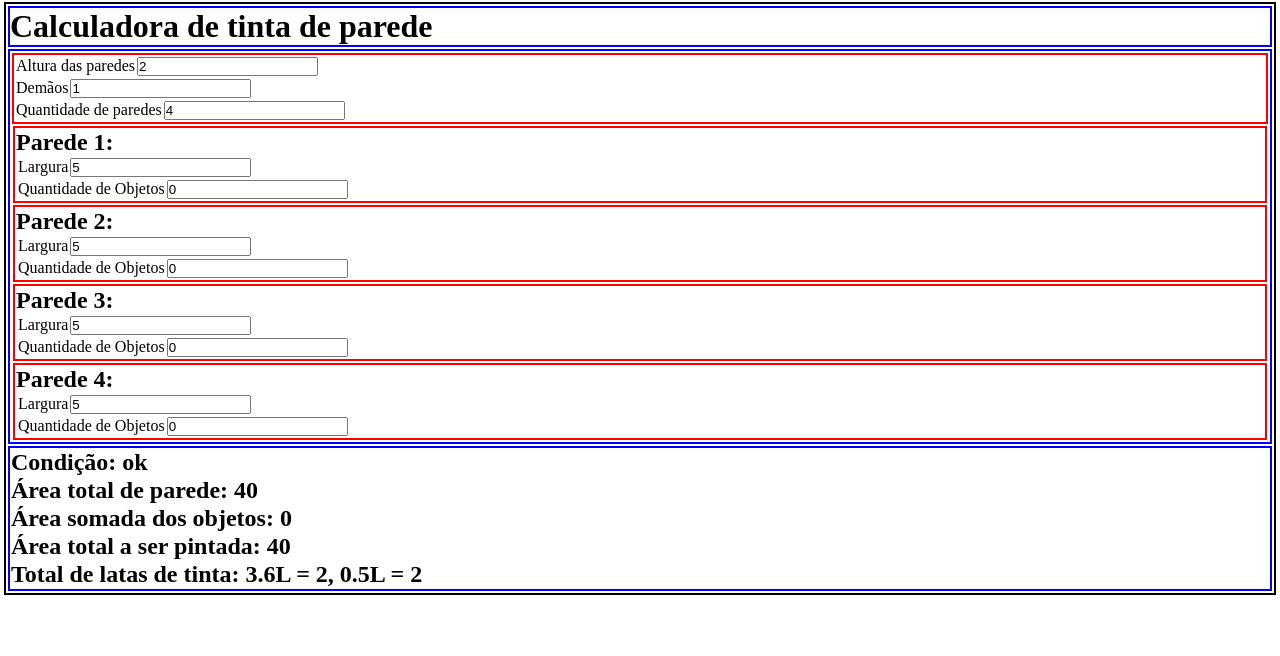
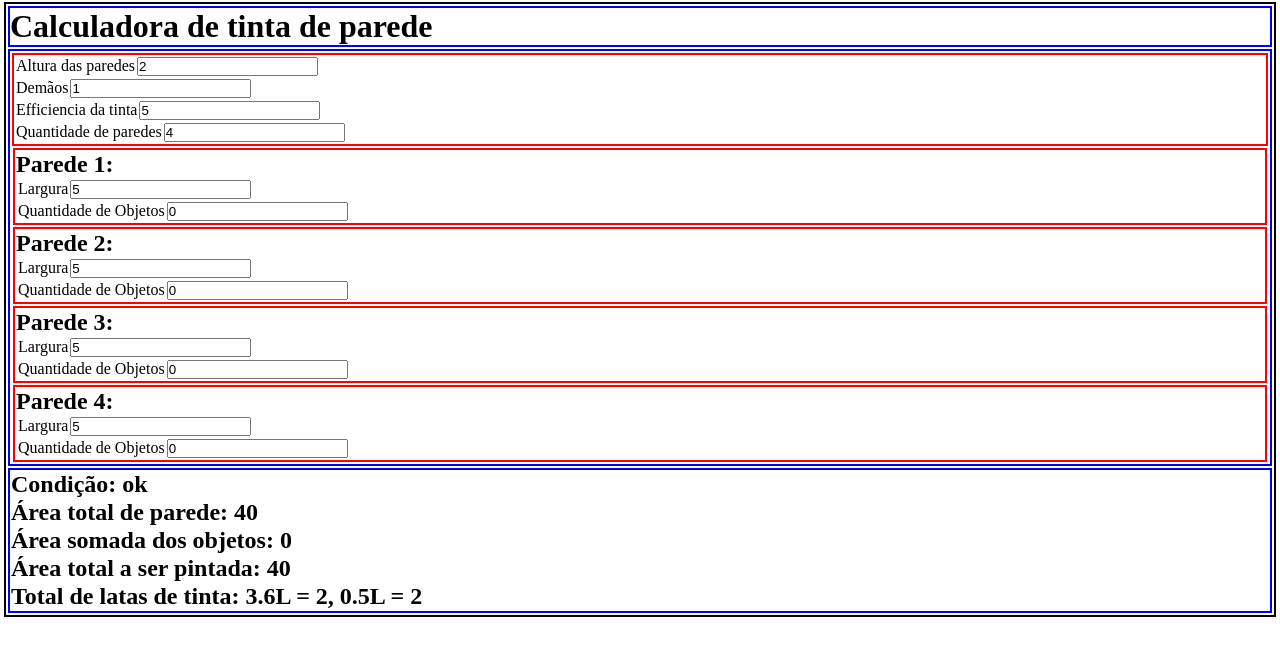
Before and after one commit to Vittor-Javidan/WallPaintCalculator_CodeChallenge_DigitalRepublic, a React (Create React App) app: page / in a window 1280 px wide. Shown: the top 656 px of the page. Built offline with nearby package versions, Linux system fonts and the light colour scheme.

Commit message:
Added InkEfficiencyInput component

```diff
--- a/src/App.js
+++ b/src/App.js
@@ -24,8 +24,9 @@ export default function App() {
     const [walls, setWalls] = useState({
         height: appConfig.START_INPUTS.WALL_HEIGHT,
         wallsAmount: appConfig.WALLS_AMMOUNT,
+        inkLayers: appConfig.INK_LAYERS,
+        inkEfficiency: appConfig.INK_EFFICIENCY,
         wall: wallInit(),
-        inkLayers: appConfig.INK_LAYERS
     })
 
     const props = {
--- a/src/Components/Scripts/CustomClasses/WallMethods.js
+++ b/src/Components/Scripts/CustomClasses/WallMethods.js
@@ -10,6 +10,7 @@ export default class WallMethods {
     static getWallsAmount(walls_State) { return walls_State.wallsAmount }
     static getWallsHeight(walls_State) { return walls_State.height }
     static getWallWidth(walls_State, wall_index) { return walls_State.wall[wall_index].width }
+    static getWallInkEfficiency(walls_State) { return walls_State.inkEfficiency }
 
     static getWallObjectsAmount(walls_State, wall_index) { return walls_State.wall[wall_index].wallObjectsAmount }
     static getWallObjectsArray(walls_State, wall_index) { return walls_State.wall[wall_index].wallObjects }
@@ -55,6 +56,16 @@ export default class WallMethods {
             {
                 ...prev,
                 inkLayers: Math.floor(Number(layersAmount))
+            }
+        ))
+    }
+
+    static setWallsInkEfficiency(setWalls, efficiencyValue) {
+
+        setWalls(prev => (
+            {
+                ...prev,
+                inkEfficiency: Number(efficiencyValue)
             }
         ))
     }
@@ -225,7 +236,8 @@ export default class WallMethods {
         let totalCans = ''
 
         for (let i = 0; i < appConfig.CANS_SIZES.length; i++) {
-            const areaPerCan = appConfig.CANS_SIZES[i] * appConfig.INK_EFFICIENCY
+
+            const areaPerCan = appConfig.CANS_SIZES[i] * WallMethods.getWallInkEfficiency(walls_State)
 
             if (areaToPaint / areaPerCan >= 1 && appConfig.CANS_SIZES[i] > appConfig.CANS_SIZES[appConfig.CANS_SIZES.length - 1]) {
                 const cans = Math.floor(areaToPaint / areaPerCan)
--- a/src/Components/Walls.js
+++ b/src/Components/Walls.js
@@ -1,5 +1,6 @@
 import WallsHeightInput from 'Components/WallsComponents/WallsHeightInput.js'
 import InkLayersInput from 'Components/WallsComponents/InkLayersInput.js'
+import InkEfficiencyInput from './WallsComponents/InkEfficiencyInput.js'
 import WallsAmountInput from 'Components/WallsComponents/WallsAmountInput.js'
 import WallsArray from 'Components/WallsComponents/WallsArray.js'
 
@@ -10,6 +11,7 @@ export default function Walls() {
             <div className='Walls-Inputsdiv'>
                 <WallsHeightInput />
                 <InkLayersInput />
+                <InkEfficiencyInput />
                 <WallsAmountInput />
             </div>
             <div className='Walls-WallsArrayDiv'>
--- /dev/null
+++ b/src/Components/WallsComponents/InkEfficiencyInput.js
@@ -0,0 +1,22 @@
+import { useContext } from 'react'
+import { AppContext } from 'App.js'
+import WallMethods from 'Components/Scripts/CustomClasses/WallMethods.js'
+
+export default function InkEfficiencyInput() {
+
+    const { walls, setWalls } = useContext(AppContext)
+
+    return (
+        <div className='InkEfficiencyInput-div'>
+            <label className='InkEfficiencyInput-label'>
+                Efficiencia da tinta
+            </label>
+            <input
+                className='InkEfficiencyInput-input'
+                type='number'
+                value={WallMethods.getWallInkEfficiency(walls)}
+                onChange={(e) => WallMethods.setWallsInkEfficiency(setWalls, e.target.value)}
+            />
+        </div>
+    )
+}
```
Also changed, not shown: 1 other file (tests, documents, lock files or other folders).
